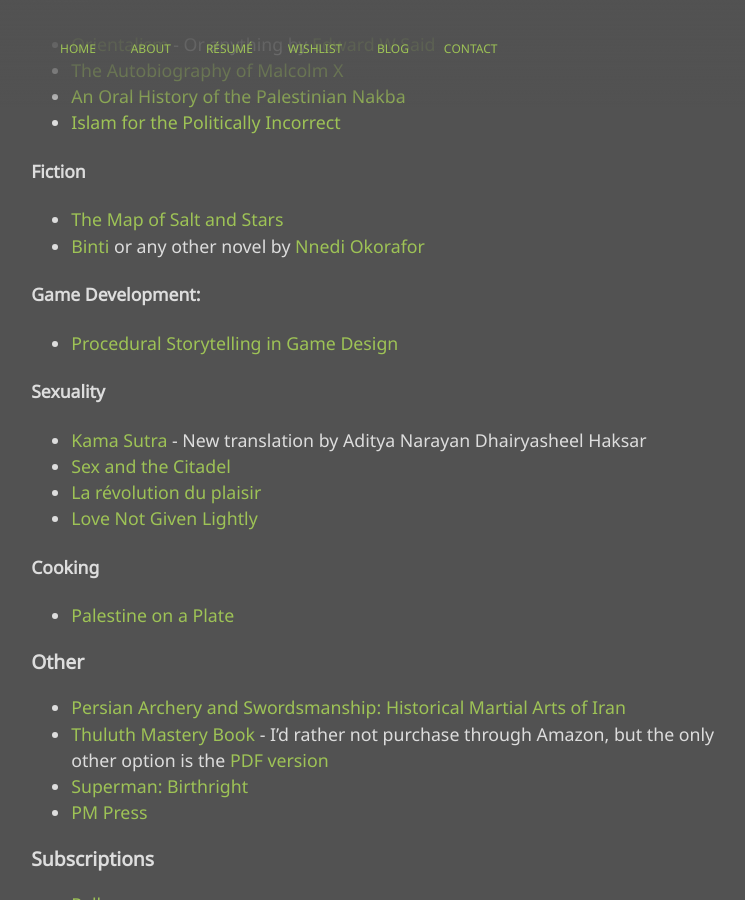
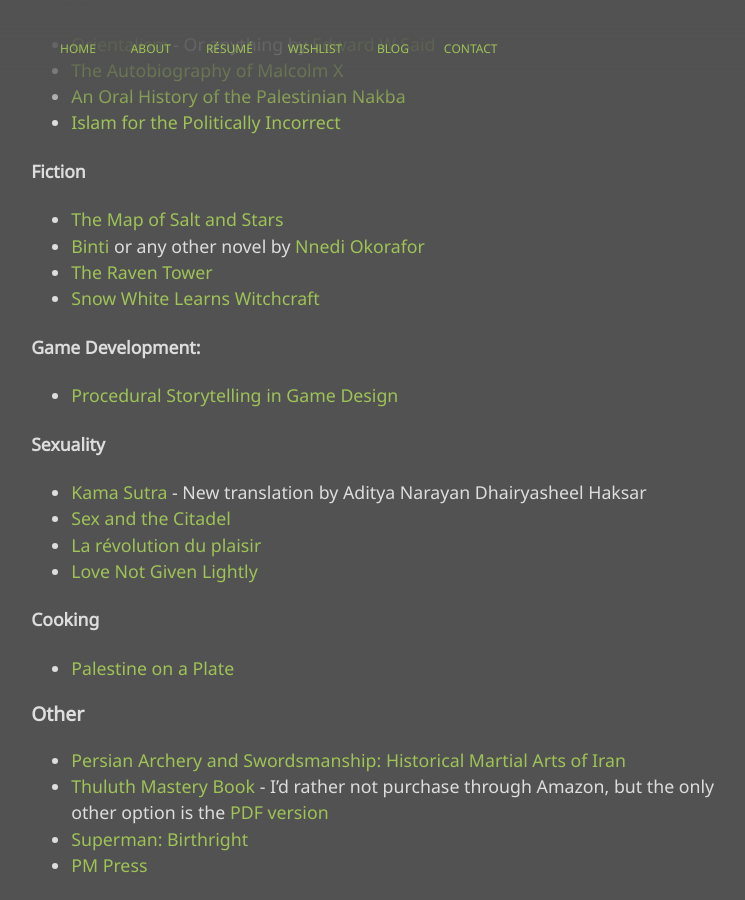
Before and after one commit to mstfacmly/mstfacmly.github.io, a Jekyll site: the page built from wishlist.md, in a window 1280 px wide and 900 px high, scrolled down 842 px. Shown: the whole window, without its empty margins (148-893 px from the left). Built offline with Jekyll 4.4.1, drawn with Linux system fonts in a browser that asks for light colours; nearby versions of some CDN libraries; a script that is not in the unit is left out.

Commit message:
update wishlist

```diff
--- a/wishlist.md
+++ b/wishlist.md
@@ -37,6 +37,8 @@
 #### Fiction
 * [The Map of Salt and Stars](https://www.kobo.com/ca/en/ebook/the-map-of-salt-and-stars-1)
 * [ Binti](https://www.kobo.com/ca/en/ebook/binti) or any other novel by [Nnedi Okorafor](https://www.kobo.com/ca/en/search?query=Nnedi%20Okorafor&fcsearchfield=Author)
+* [The Raven Tower](https://www.kobo.com/ca/en/ebook/the-raven-tower)
+* [Snow White Learns Witchcraft](https://www.kobo.com/ca/en/ebook/snow-white-learns-witchcraft-stories-and-poems)
 
 #### Game Development:
 * [Procedural Storytelling in Game Design](https://www.crcpress.com/Procedural-Storytelling-in-Game-Design/Short-Adams/p/book/9781138595309)
```
